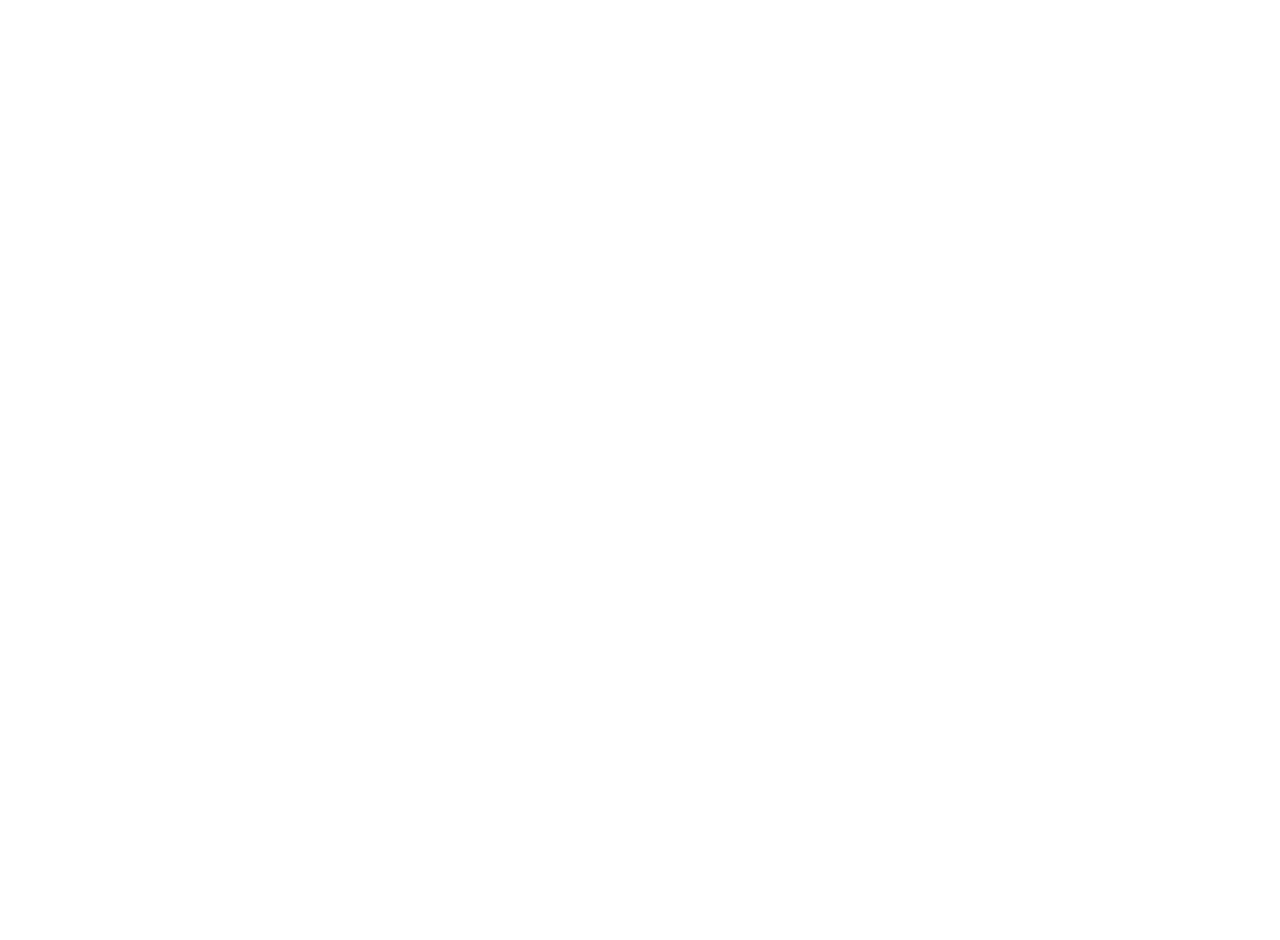
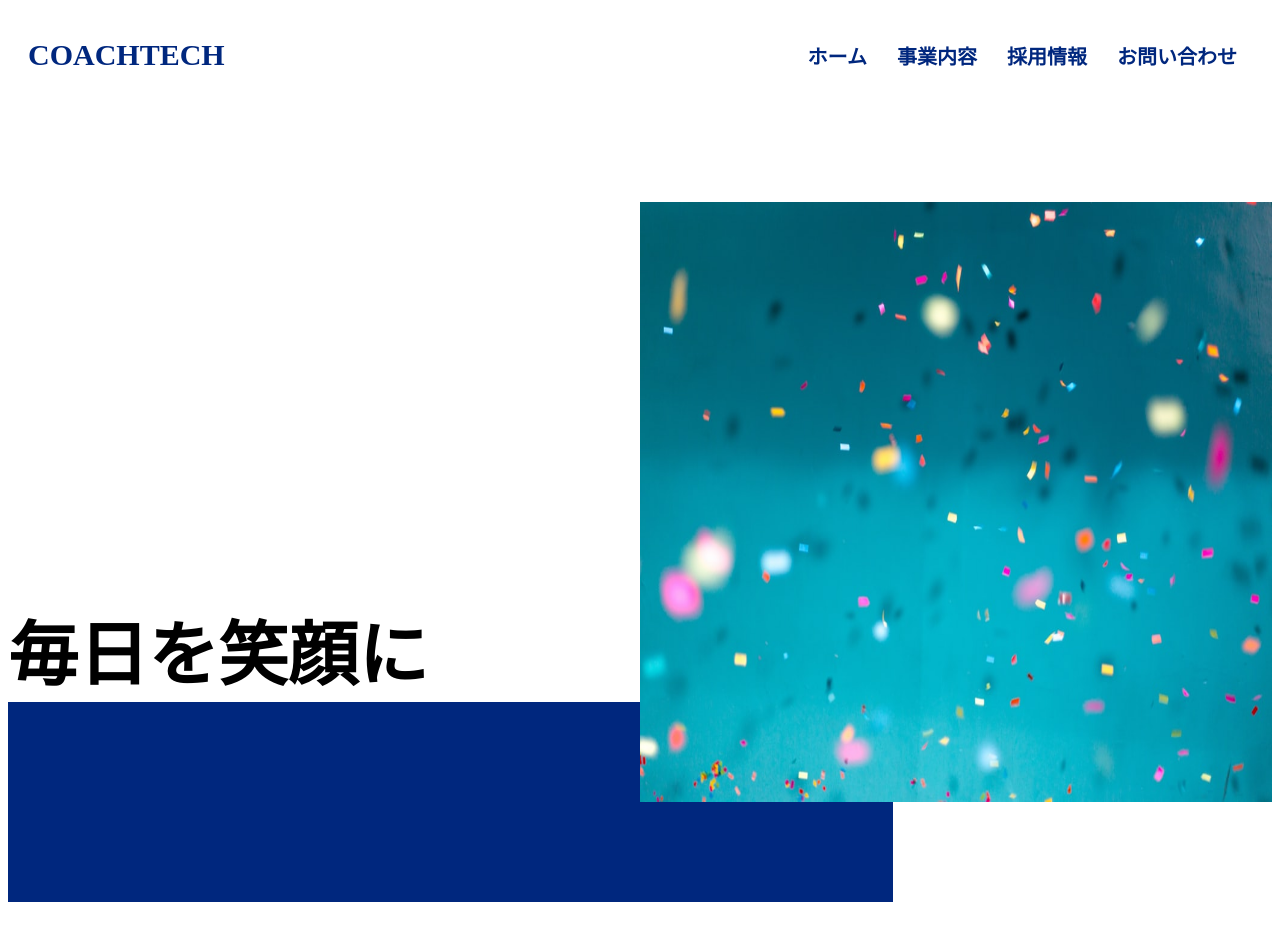
Before and after one commit to zonpee/20230804_coachtech_css, a plain HTML site: page index.html in a window 1280 px wide. Before the commit the page ends 800 px from the top, so only its background shows below. Drawn offline with Linux system fonts and the light colour scheme.

Commit message:
first_commit

```diff
--- a/index.css
+++ b/index.css
@@ -0,0 +1,58 @@
+.header__inner {
+    display:flex;
+    align-items: center;
+    justify-content: space-between;
+    margin: 0px 20px;
+}
+
+.header__title {
+    color:rgb(0, 39, 126);
+    font-size:  30px;
+    font-weight: bold;
+}
+
+.header__menu {
+    color:rgb(0, 39, 126);
+    font-size:  20px;
+    font-weight: bold;
+}
+
+ul {
+    display: flex;
+}
+
+li {
+    list-style: none;
+    margin: 10px 15px;
+}
+
+.main {
+    position: relative;
+    height: 1000px;
+    margin: 0;
+    padding: 0;
+}
+
+.main__title {
+    font-size: 70px;
+    position: absolute;
+    top: 45%;
+}
+
+.main__img {
+    width: 50%;
+    height: 600px;
+    position: absolute;
+    top: 10%;
+    left: 50%;
+    z-index: 10;
+}
+
+.main__bottom {
+    position: absolute;
+    background-color: rgb(0, 39, 126);
+    width: 70%;
+    height: 200px;
+    top: 60%;
+    z-index: 0;
+}
--- a/index.html
+++ b/index.html
@@ -4,8 +4,26 @@
     <meta charset="UTF-8">
     <meta name="viewport" content="width=device-width, initial-scale=1.0">
     <title>Document</title>
+    <link rel="stylesheet" href="index.css">
 </head>
 <body>
-
+    <head>
+        <div class="header__inner">
+            <p class="header__title">COACHTECH</p>
+            <nav class="header__menu">
+                <ul>
+                    <li>ホーム</li>
+                    <li>事業内容</li>
+                    <li>採用情報</li>
+                    <li>お問い合わせ</li>
+                </ul>
+            </nav>
+        </div>
+    </head>
+    <main class="main">
+        <h1 class="main__title">毎日を笑顔に</h1>
+        <img class="main__img" src="firstview.jpeg" alt="img">
+        <div class="main__bottom"></div>
+    </main>
 </body>
 </html>
```
